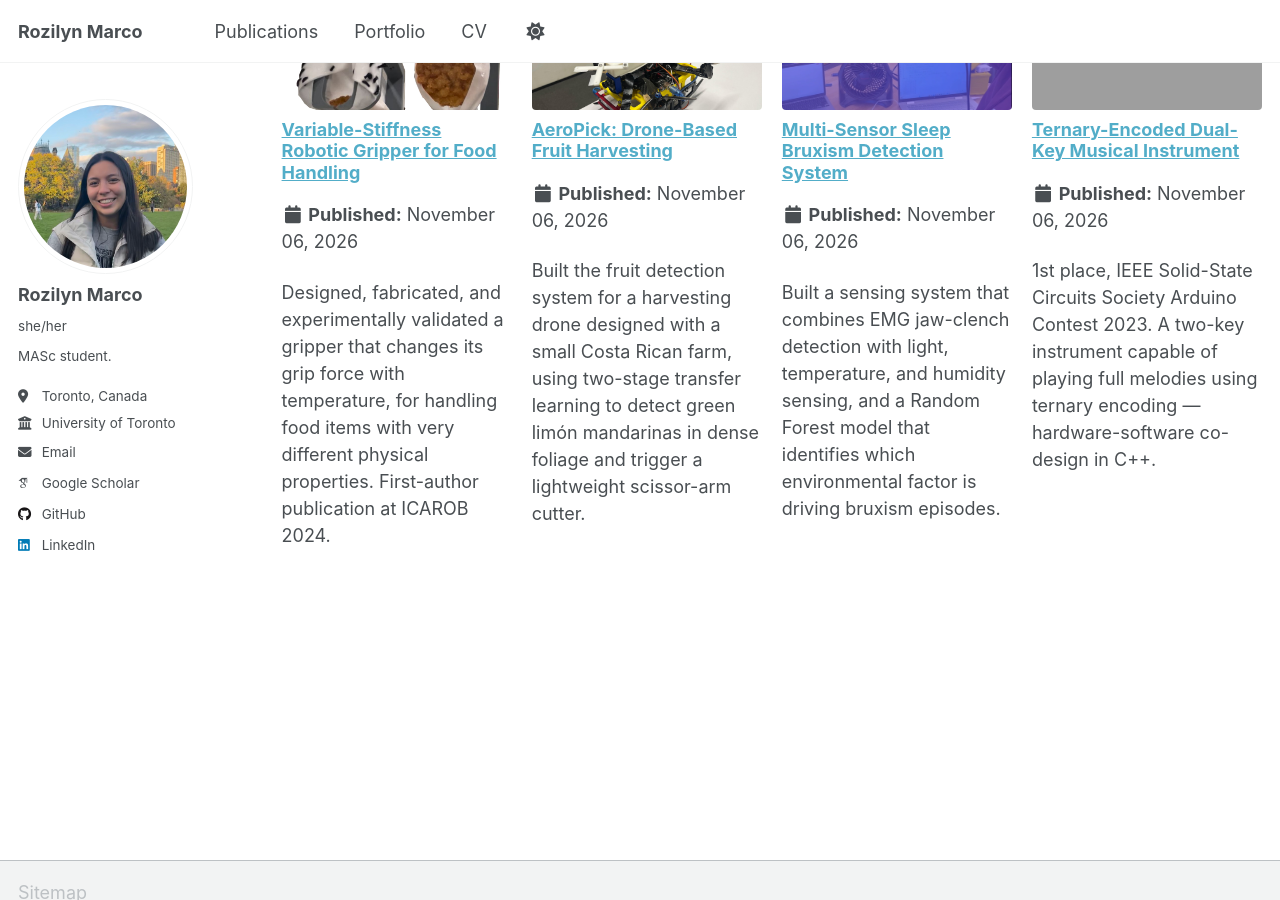
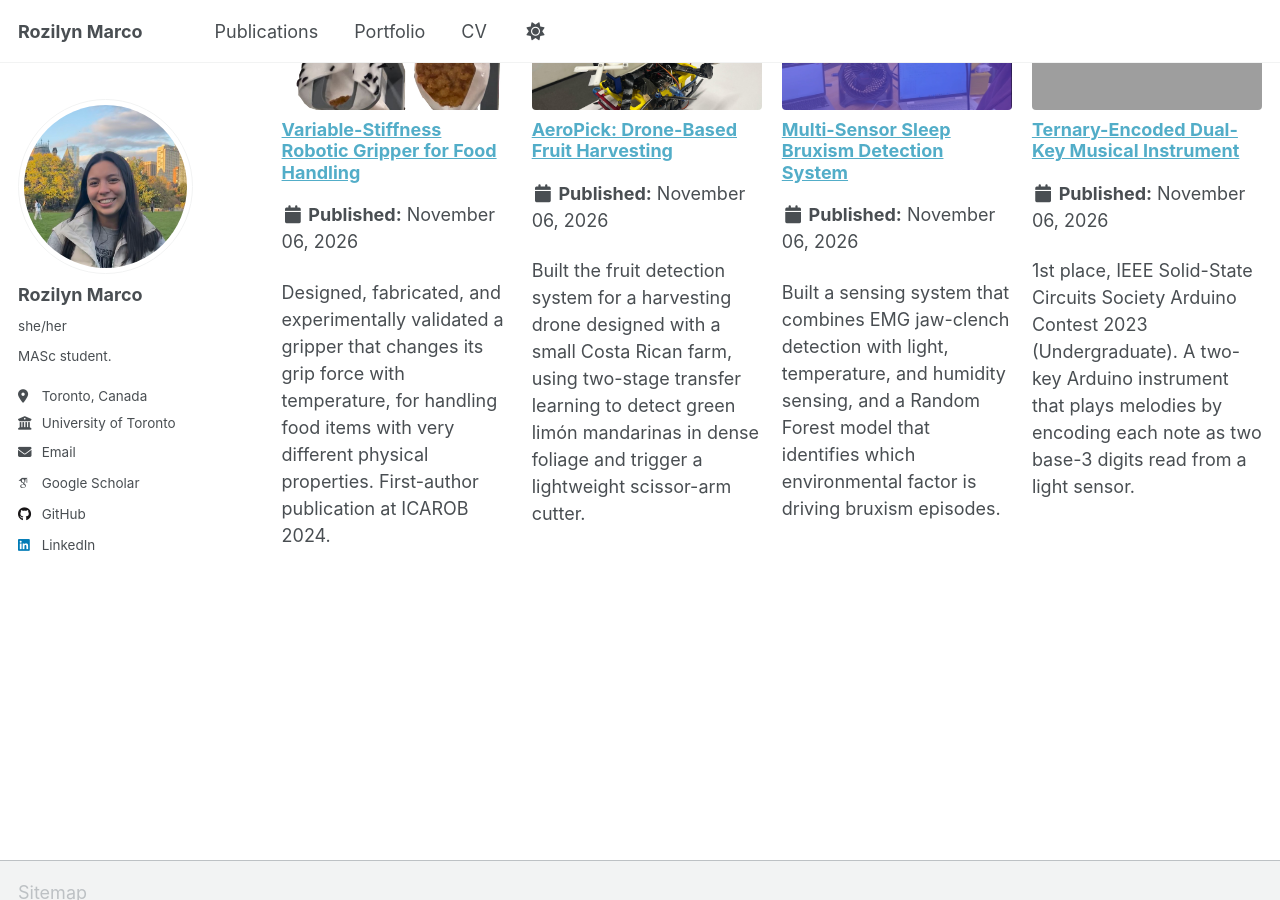
Before and after one commit to rozmarco/rozmarco.github.io, a Jekyll site: the page built from _pages/portfolio.html, in a window 1280 px wide and 900 px high, scrolled down 827 px. Built offline with Jekyll 4.4.1, drawn with Linux system fonts in a browser that asks for light colours; some web fonts are replaced; a script that is not in the unit is left out; part of the change alters nothing that is shown.

Commit message:
Updated ternary project content and teaser image.

```diff
--- a/_portfolio/07-ternary-instrument.md
+++ b/_portfolio/07-ternary-instrument.md
@@ -1,28 +1,40 @@
 ---
 title: "Ternary-Encoded Dual-Key Musical Instrument"
-excerpt: "1st place, IEEE Solid-State Circuits Society Arduino Contest 2023. A two-key instrument capable of playing full melodies using ternary encoding — hardware-software co-design in C++."
+excerpt: "1st place, IEEE Solid-State Circuits Society Arduino Contest 2023 (Undergraduate). A two-key Arduino instrument that plays melodies by encoding each note as two base-3 digits read from a light sensor."
 collection: portfolio
 header:
-  teaser: ternary/award_homepage.png
+  teaser: ternary/ternary-teaser.png
 ---
 
-**Problem:** Standard digital instruments map one key to one note. The challenge: design a
-musical instrument using only two buttons that can play full melodies — requiring a richer
-encoding scheme at the hardware-software interface.
+**Problem:** A conventional keyboard needs one key per note. The challenge was to build an
+instrument that can play real melodies with only two keys, using the inexpensive components
+in a standard Arduino kit.
 
-**My contribution:** I designed a ternary encoding scheme (base-3 rather than binary) where
-combinations of two-key press states (press, hold, release timing) encode distinct musical
-commands. The instrument uses an ultrasonic sensor for continuous pitch modulation, a
-photoresistor for secondary control, and a servo for physical expression — all orchestrated
-in C++ on Arduino Uno.
+**How it works:** Each note is encoded as two ternary digits (trits). When the player presses the
+note key, a photoresistor reads one of three states: uncovered (0), covered with a white surface
+(1), or covered with a black surface (2). Two presses give 3 × 3 = 9 combinations, each mapped to
+a note, so a binary on/off key would only have given 4. The second key clears a half-entered note
+or pauses playback.
 
-**Result:** 1st place, IEEE SSCS Arduino Contest 2023 (Undergraduate category, Music Season).
-The instrument successfully plays multi-note melodies and allows real-time pitch variation
-through physical gesture.
+Beyond the core encoding, I added:
 
-[![Demo Video](https://img.youtube.com/vi/beMKSZGa-6o/0.jpg)](https://www.youtube.com/watch?v=beMKSZGa-6o)
-▶️ [Watch the demo](https://www.youtube.com/watch?v=beMKSZGa-6o)
+- **Pitch bend:** moving a hand toward or away from an ultrasonic sensor bends the current note
+up or down, like a whammy bar
+- **Calibration mode:** captures the light reading for each trit and sets the pitch-bend
+range, so the instrument works under different room lighting
+- **Note-selection mode:** lets the player assign any of 28 pitches (F♯3 to A5) to the nine trit
+codes, so the instrument can be retuned for each song
 
-**[GitHub — Full source code](https://github.com/rozmarco/ternary-arduino-instrument)**
+I designed the encoding scheme and wrote the firmware in C++ on an Arduino Uno, and annotated
+sheet music in trit notation to play pieces such as Bach's Minuet in G.
 
-**Tools:** C++, Arduino, ultrasonic sensing, photoresistor, servo control
+**Result:** 1st place, IEEE SSCS Arduino Contest 2023 (Undergraduate category, Music Season),
+which included a $1,000 prize.
+
+[![Demo video](https://img.youtube.com/vi/beMKSZGa-6o/0.jpg)](https://www.youtube.com/watch?v=beMKSZGa-6o)
+
+**[Watch the demo](https://www.youtube.com/watch?v=beMKSZGa-6o)** ·
+**[Source code on GitHub](https://github.com/rozmarco/ternary-arduino-instrument)** ·
+**[Contest winners page](https://arduino-contest.sscs.ieee.org/winners)**
+
+**Tools:** C++, Arduino Uno, photoresistor, ultrasonic ranging sensor, piezo buzzer, servo
```
Also changed, not shown: images/ternary/ternary-teaser.jpg (added).
